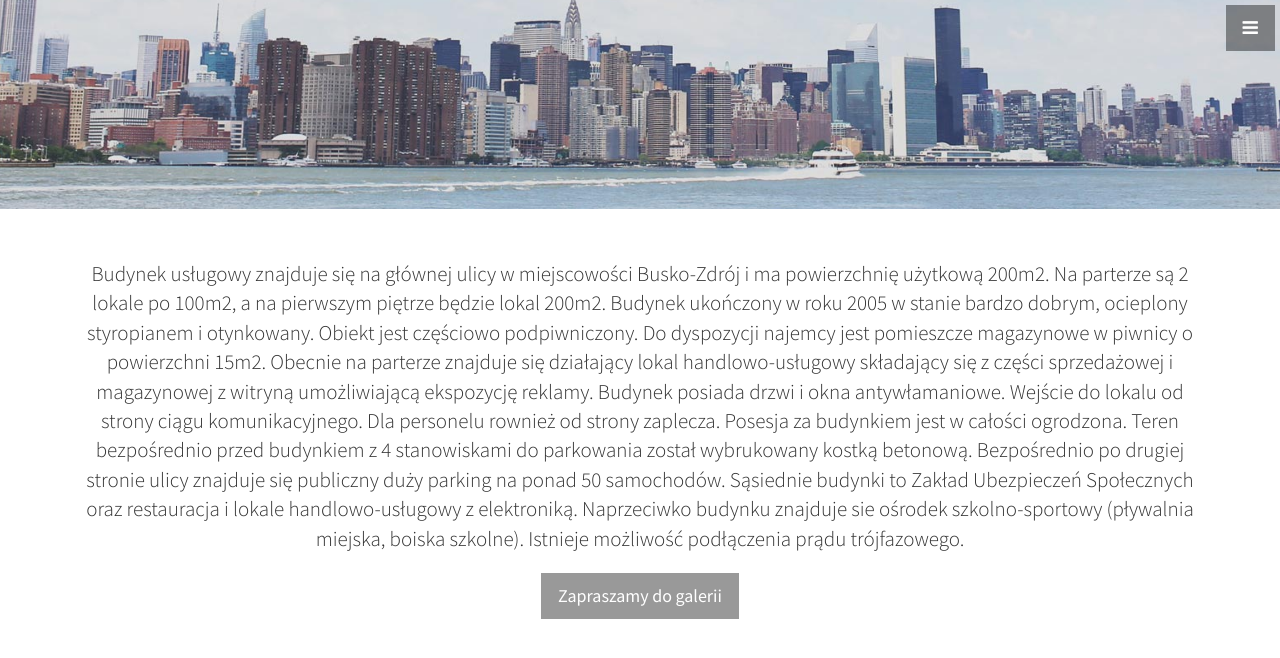
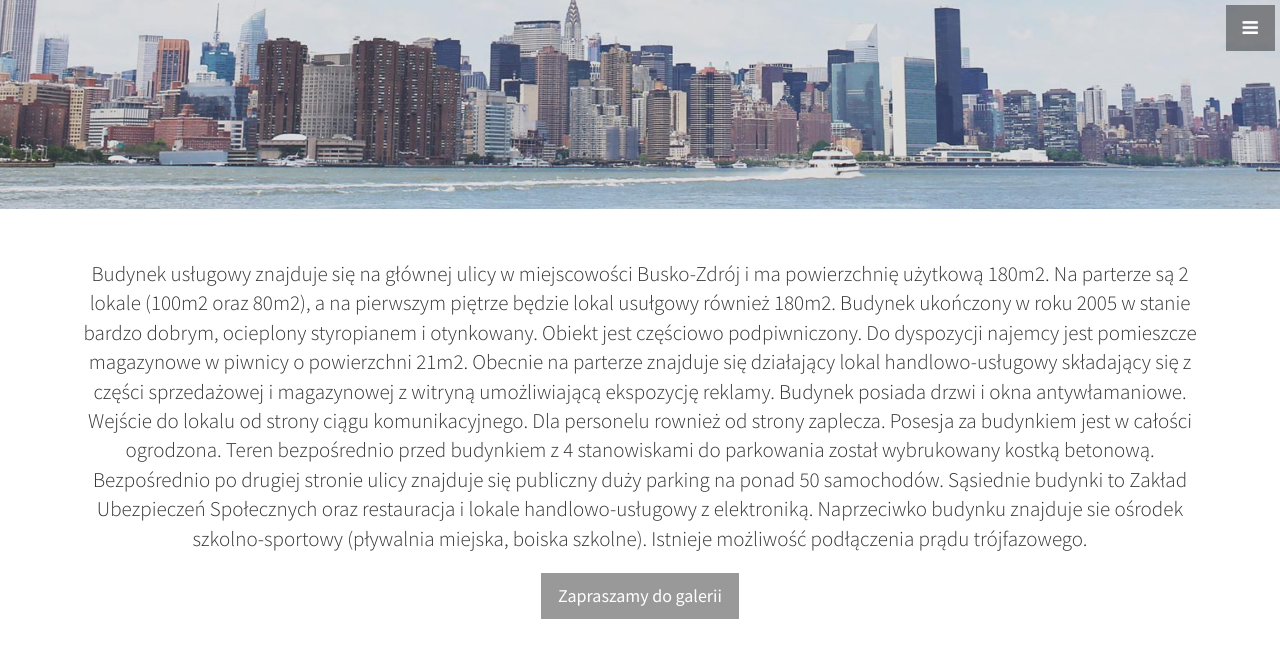
Before and after one commit to partyzantow29/partyzantow29.github.io, a Jekyll site: the page built from index.html, in a window 1280 px wide and 900 px high, scrolled down 691 px, cut to the strip 0-695 px from the top of the window. Shown: the top 658 px of the strip. Built offline with Jekyll 4.4.1, drawn with Linux system fonts in a browser that asks for light colours.

Commit message:
Update about.html

```diff
--- a/_includes/about.html
+++ b/_includes/about.html
@@ -3,11 +3,11 @@
     <div class="row">
       <div class="col-lg-12 text-center">
         <p class="lead">
-Budynek usługowy znajduje się na głównej ulicy w miejscowości Busko-Zdrój i ma powierzchnię użytkową 200m2.
-Na parterze są 2 lokale po 100m2, a na pierwszym piętrze będzie lokal 200m2.
+Budynek usługowy znajduje się na głównej ulicy w miejscowości Busko-Zdrój i ma powierzchnię użytkową 180m2.
+Na parterze są 2 lokale (100m2 oraz 80m2), a na pierwszym piętrze będzie lokal usułgowy również 180m2.
 Budynek ukończony w roku 2005 w stanie bardzo dobrym, ocieplony styropianem i otynkowany.
 Obiekt jest częściowo podpiwniczony.
-Do dyspozycji najemcy jest pomieszcze magazynowe w piwnicy o powierzchni 15m2.
+Do dyspozycji najemcy jest pomieszcze magazynowe w piwnicy o powierzchni 21m2.
 Obecnie na parterze znajduje się działający lokal handlowo-usługowy składający się z części sprzedażowej i magazynowej z witryną umożliwiającą ekspozycję reklamy.
 Budynek posiada drzwi i okna antywłamaniowe.
 Wejście do lokalu od strony ciągu komunikacyjnego. Dla personelu rownież od strony zaplecza.
```
